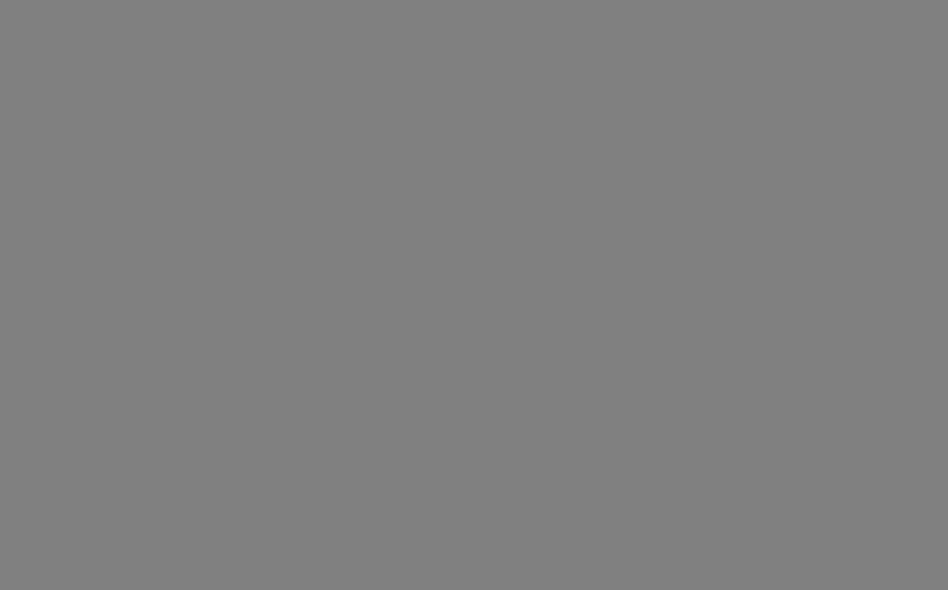
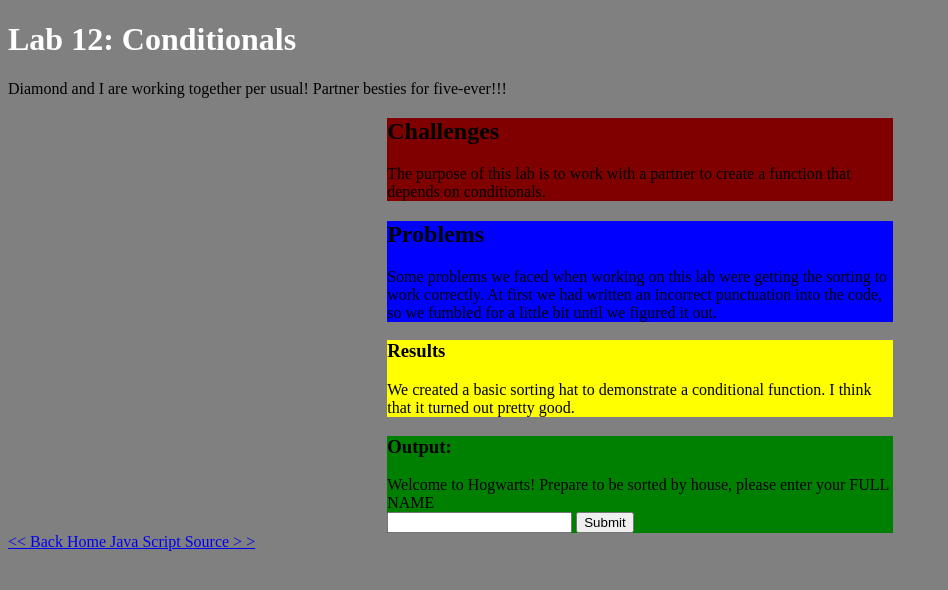
Before and after one commit to gageweber/art101, a plain HTML site: page lab12/index.html in a window 1280 px wide. Shown: the whole page, without its empty margins (0-948 px from the left). Drawn offline with nearby package versions, Linux system fonts and the light colour scheme.

Commit message:
lab 12
lab 12 doesnt work still but YOLO

```diff
--- a/lab12/css/lab.css
+++ b/lab12/css/lab.css
@@ -0,0 +1,30 @@
+#challenges{
+  width: 40%;
+  height: 40%;
+  background-color: maroon;
+  margin: auto;
+}
+#problems{
+  width: 40%;
+  height: 40%;
+  background-color: blue;
+  margin: auto;
+}
+#results{
+  width: 40%;
+  height: 40%;
+  background-color: yellow;
+  margin: auto;
+}
+#input-output{
+  width: 40%;
+  height: 40%;
+  background-color: Green;
+  margin: auto;
+}
+
+P{
+  color: black;
+  margin: auto;
+
+}
--- a/lab12/index.html
+++ b/lab12/index.html
@@ -1,11 +1,62 @@
 <!DOCTYPE html>
 <html>
 <head>
-	<title>Lab X - Subject/Topic</title>
+	<title>Lab 12 - Conditionals</title>
+	<script
+  src="https://code.jquery.com/jquery-3.6.1.min.js"
+  integrity="sha256-o88AwQnZB+VDvE9tvIXrMQaPlFFSUTR+nldQm1LuPXQ="
+  crossorigin="anonymous"></script>
 	<link rel="stylesheet" type="text/css" href="../css/site.css">
 	<link rel="stylesheet" type="text/css" href="css/lab.css">
+
 </head>
 <body>
+	<h1>Lab 12: Conditionals </h1>
+
+		<p>Diamond and I are working together per usual! Partner besties for five-ever!!!</p>
+
+			<div id = "challenges">
+
+						<h2> Challenges</h2>
+						<p> The purpose of this lab is to work with a partner to create a function that depends on conditionals. </p>
+
+			</div>
+
+			<div id = "problems">
+
+						<h2> Problems </h2>
+						<p> Some problems we faced when working on this lab were getting the sorting to work correctly.  At first we had written
+						an incorrect punctuation into the code, so we fumbled for a little bit until we figured it out. </p>
+
+			</div>
+
+			<div id = "results">
+
+						<h3> Results </h3>
+						<p> We created a basic sorting hat to demonstrate a conditional function. I think that it turned out pretty good.</p>
+
+			</div>
+
+			<div id= "input-output">
+
+						<h3> Output: </h3>
+						<p>Welcome to Hogwarts! Prepare to be sorted by house, please enter your FULL NAME</p>
+						<input type="text" id= "input">
+						<button id="button">Submit</button>
+						<div id="output">
+						</div>
+
+			</div>
+
+			<div class="linkbox">
+				<a class= "homelink" href="/art101/">&lt;&lt; Back Home </a>
+				<a class= "sourcelink" href="js/lab.js" target="source">Java Script Source &gt; &gt;</a>
+			</div>
+		</div>
+
+
+
+
 
 </body>
 </html>
```
Also changed, not shown: lab11/index.html (+2 -0 lines), lab12/js/lab.js (+29 -0 lines).
